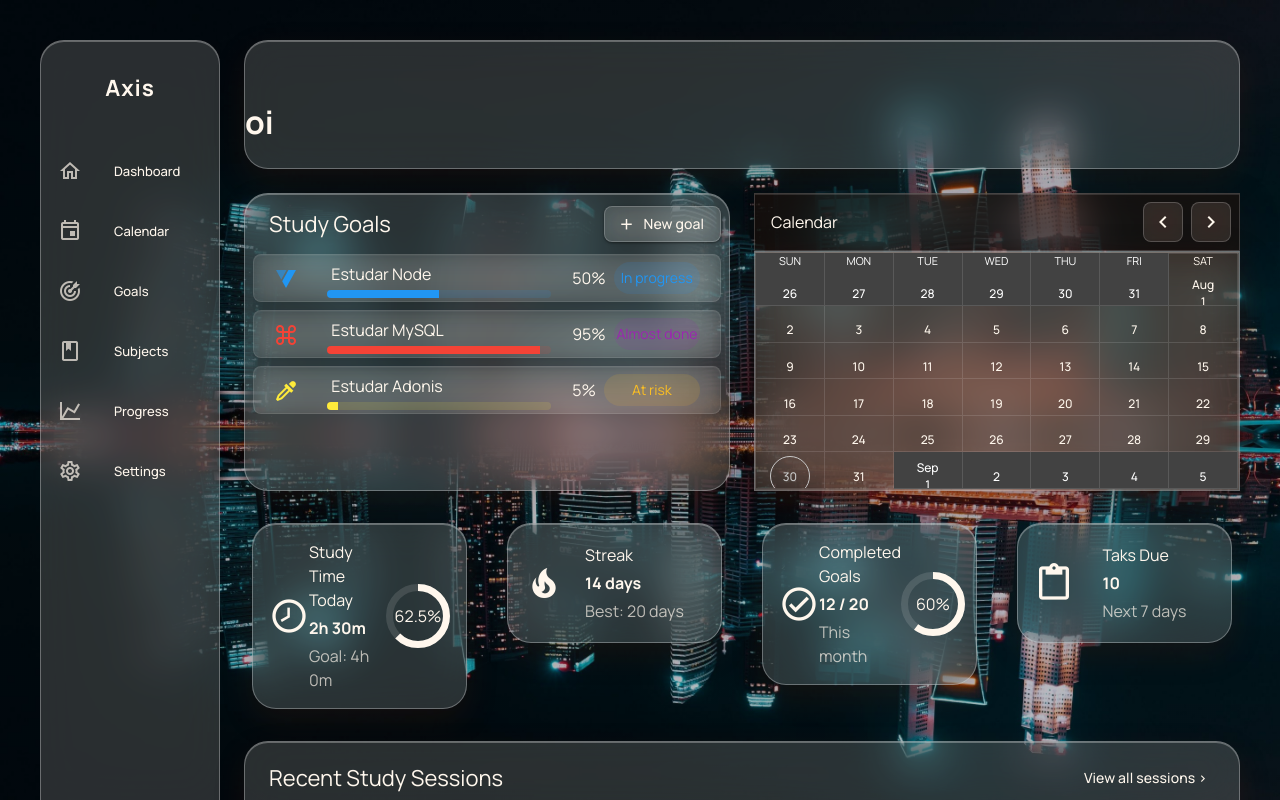
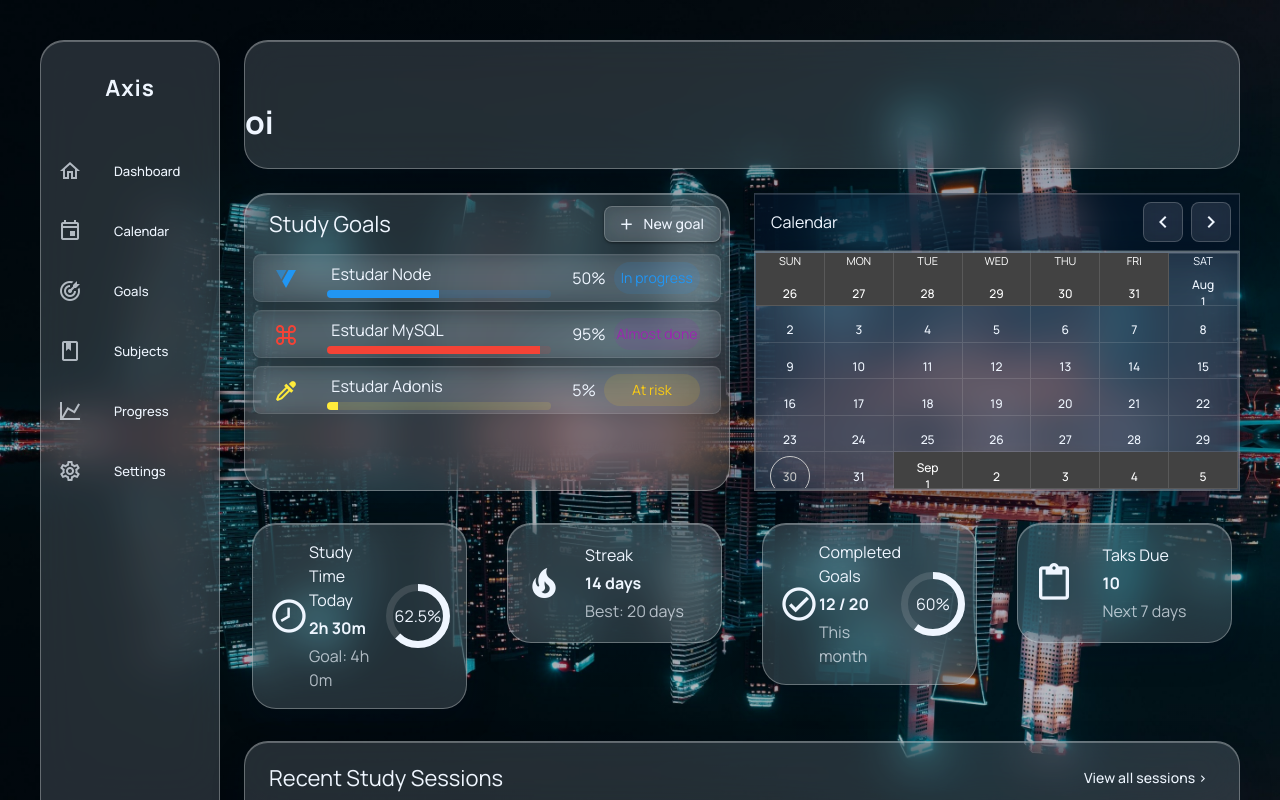
Before and after one commit to ArthurVendramini11mbTI/study-app, a Vue app: page /dashboard in a window 1280 px wide. Built offline with nearby package versions, Linux system fonts and the light colour scheme; a small style sheet from the web is missing.

Commit message:
Mudança na paleta de cores geral do site

```diff
--- a/src/composables/goal.ts
+++ b/src/composables/goal.ts
@@ -5,4 +5,4 @@
   export const selectIconCard = ref(false)
 
   export const selectedIcon = ref('mdi-book-outline')
-  export const selectedColor = ref('#f97316')
+  export const selectedColor = ref('#3b82f6')
--- a/src/plugins/vuetify.ts
+++ b/src/plugins/vuetify.ts
@@ -15,27 +15,27 @@ import 'vuetify/styles'
 // https://vuetifyjs.com/en/introduction/why-vuetify/#feature-guides
 export default createVuetify({
   theme: {
-    defaultTheme: 'axisOrange',
+    defaultTheme: 'axisBlue',
 
     themes: {
-      axisOrange: {
+      axisBlue: {
         dark: true,
 
         colors: {
-          background: '#d93605',
-          surface: '#7c2508',
+          background: '#0b1f3a',
+          surface: '#12345b',
 
-          primary: '#f97316',
-          secondary: '#fb923c',
-          accent: '#fbbf24',
+          primary: '#3b82f6',
+          secondary: '#60a5fa',
+          accent: '#38bdf8',
 
-          'on-background': '#fff7ed',
-          'on-surface': '#fff7ed',
+          'on-background': '#eff6ff',
+          'on-surface': '#eff6ff',
 
-          muted: '#ffd4b5',
+          muted: '#bfdbfe',
 
           success: '#22c55e',
-          warning: '#fbbf24',
+          warning: '#facc15',
           error: '#ef4444',
           info: '#38bdf8',
         },
--- a/src/styles/global.scss
+++ b/src/styles/global.scss
@@ -16,9 +16,9 @@ body {
 
   font-family: 'Manrope', sans-serif;
 
-  color: #fff7ed;
+  color: #eff6ff;
 
-  background: #f04a0a;
+  background: #0b1f3a;
 }
 
 .v-application {
@@ -72,7 +72,7 @@ body {
 ======================================== */
 
 .dark-glass-card {
-  background: rgba(48, 18, 5, 0.40) ;
+  background: rgba(8, 27, 59, 0.40);
 
   backdrop-filter: blur(22px);
   -webkit-backdrop-filter: blur(22px);
@@ -80,7 +80,7 @@ body {
   border: 1px solid rgba(255, 255, 255, 0.18);
 
   box-shadow:
-    0 15px 40px rgba(70, 20, 0, 0.22),
+    0 15px 40px rgba(3, 15, 36, 0.30),
     inset 0 1px 0 rgba(255, 255, 255, 0.12);
 
   transition:
@@ -96,7 +96,7 @@ body {
 ======================================== */
 
 .light-glass-card {
-  background: rgba(255, 245, 235, 0.16) !important;
+  background: rgba(219, 234, 254, 0.16) !important;
 
   backdrop-filter: blur(22px);
   -webkit-backdrop-filter: blur(22px);
@@ -104,7 +104,7 @@ body {
   border: 1px solid rgba(255, 255, 255, 0.30);
 
   box-shadow:
-    0 12px 32px rgba(120, 35, 0, 0.16),
+    0 12px 32px rgba(3, 15, 36, 0.22),
     inset 0 1px 0 rgba(255, 255, 255, 0.28);
 
   transition:
@@ -166,13 +166,13 @@ body {
 .card:hover {
   transform: translateY(-3px);
 
-  background: rgba(255, 245, 235, 0.22) !important;
+  background: rgba(219, 234, 254, 0.22) !important;
 
   border-color: rgba(255, 255, 255, 0.42);
 
   box-shadow:
-    0 15px 35px rgba(100, 25, 0, 0.20),
-    0 0 22px rgba(255, 210, 160, 0.22);
+    0 15px 35px rgba(3, 15, 36, 0.26),
+    0 0 22px rgba(96, 165, 250, 0.22);
 }
 
 
@@ -290,15 +290,15 @@ body {
 ======================================== */
 
 .text-main {
-  color: #fffaf5;
+  color: #f8fbff;
 }
 
 .text-muted {
-  color: rgba(255, 247, 237, 0.68);
+  color: rgba(219, 234, 254, 0.68);
 }
 
 .text-accent {
-  color: #ffe0c2;
+  color: #bfdbfe;
 }
 
 
```
